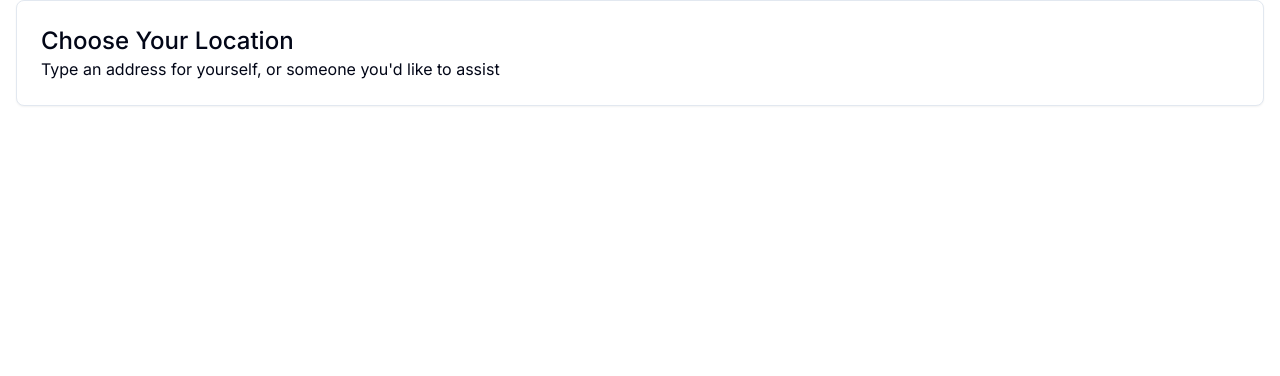
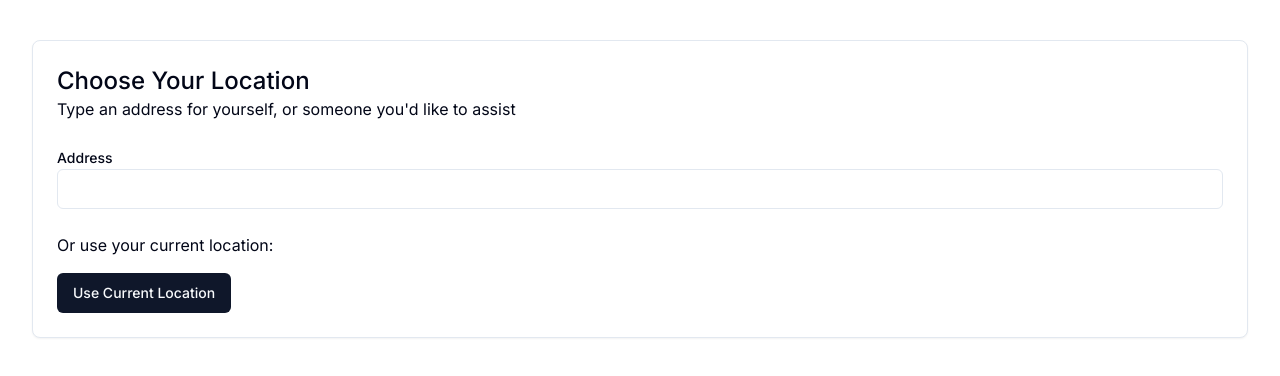
Before and after one commit to pchertude34/in-need-of-time, a Next.js app: page /the-path in a window 1280 px wide. Shown: the top 376 px of the page. Built offline with nearby package versions, Linux system fonts and the light colour scheme.

Commit message:
address card ui

```diff
--- a/app/(client)/the-path/page.tsx
+++ b/app/(client)/the-path/page.tsx
@@ -1,15 +1,24 @@
 import { Button } from "@/components/ui/button";
 import { Card } from "@/components/ui/card";
+import { Input } from "@/components/ui/input";
+import { Label } from "@/components/ui/label";
 
 export default function ThePathPage() {
   return (
-    <div className="container mx-auto px-4">
-      <Card className="p-6">
+    <div className="container mx-auto mt-10">
+      <Card className="space-y-6 p-6">
         <div>
           <h2 className="text-2xl font-medium">Choose Your Location</h2>
           <p>Type an address for yourself, or someone you'd like to assist</p>
         </div>
-        <div></div>
+        <div>
+          <Label htmlFor="address">Address</Label>
+          <Input id="address" />
+        </div>
+        <div>
+          <p className="mb-4">Or use your current location:</p>
+          <Button>Use Current Location</Button>
+        </div>
       </Card>
     </div>
   );
--- /dev/null
+++ b/components/ui/label.tsx
@@ -0,0 +1,26 @@
+"use client"
+
+import * as React from "react"
+import * as LabelPrimitive from "@radix-ui/react-label"
+import { cva, type VariantProps } from "class-variance-authority"
+
+import { cn } from "@/lib/utils"
+
+const labelVariants = cva(
+  "text-sm font-medium leading-none peer-disabled:cursor-not-allowed peer-disabled:opacity-70"
+)
+
+const Label = React.forwardRef<
+  React.ElementRef<typeof LabelPrimitive.Root>,
+  React.ComponentPropsWithoutRef<typeof LabelPrimitive.Root> &
+    VariantProps<typeof labelVariants>
+>(({ className, ...props }, ref) => (
+  <LabelPrimitive.Root
+    ref={ref}
+    className={cn(labelVariants(), className)}
+    {...props}
+  />
+))
+Label.displayName = LabelPrimitive.Root.displayName
+
+export { Label }
--- a/package.json
+++ b/package.json
@@ -11,6 +11,7 @@
     "format": "prettier --write ."
   },
   "dependencies": {
+    "@radix-ui/react-label": "^2.0.2",
     "@radix-ui/react-slot": "^1.0.2",
     "@sanity/image-url": "^1.0.2",
     "@sanity/vision": "^3.32.0",
```
Also changed, not shown: 1 other file (tests, documents, lock files or other folders).
